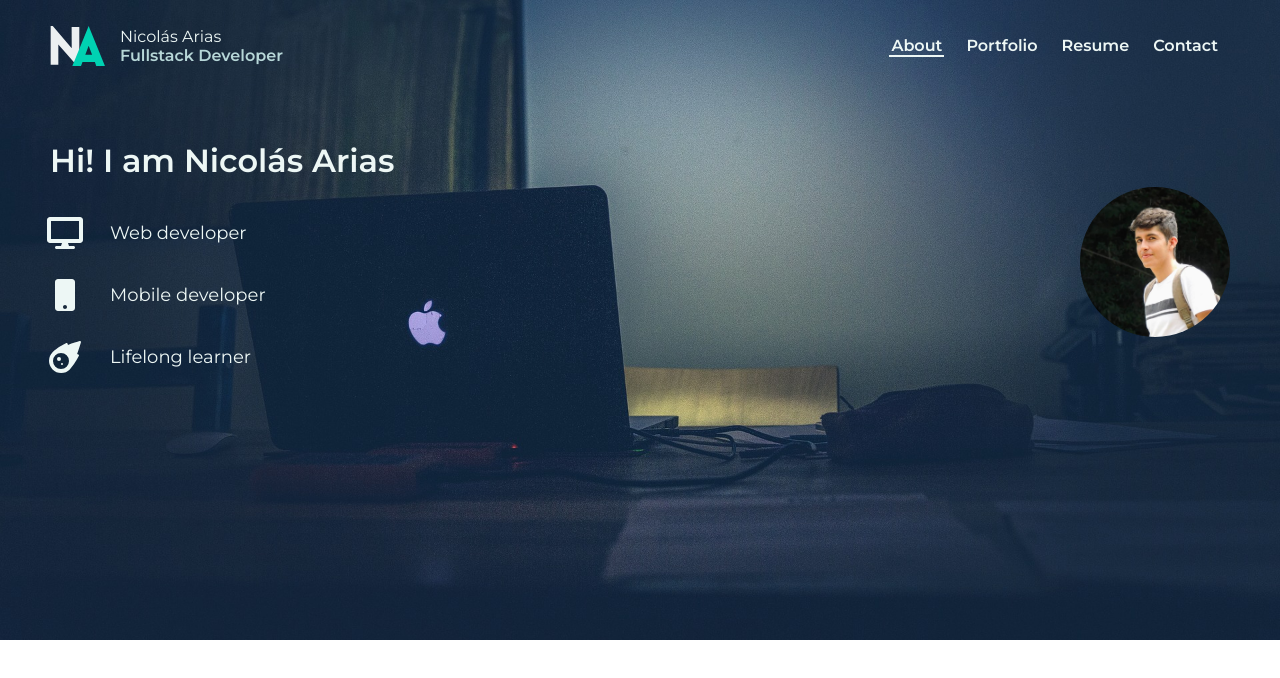
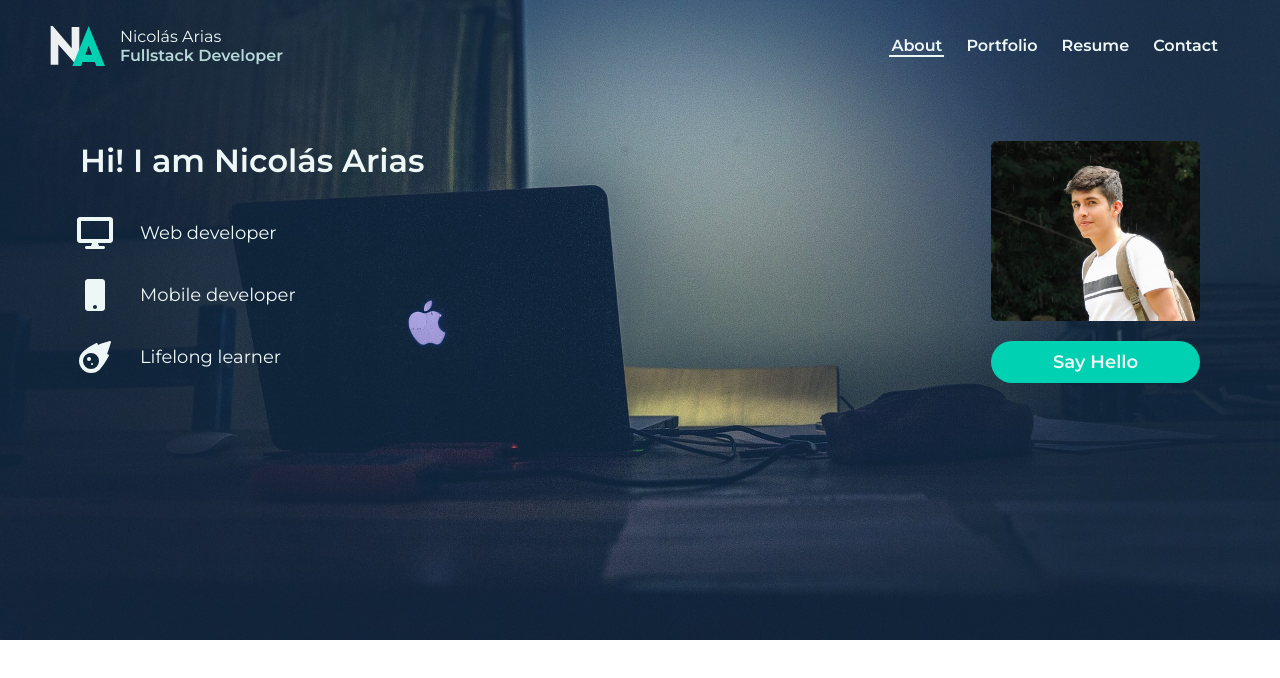
Before and after one commit to Narias1999/Narias1999.github.io, a React (Create React App) app: page / in a window 1280 px wide. Shown: the top 678 px of the page. Built offline with nearby package versions, Linux system fonts and the light colour scheme.

Commit message:
button component and heading about end

```diff
--- a/src/components/Button.js
+++ b/src/components/Button.js
@@ -1,8 +1,14 @@
 import React from "react";
 import styles from "./Button.module.css";
 
-function Button({}) {
-  return <button />;
+function Button({ text, click, block }) {
+  let buttonStyles = [styles.Button];
+  if (block) buttonStyles.push(styles.block);
+  return (
+    <button className={buttonStyles.join(" ")} onClick={click}>
+      {text}
+    </button>
+  );
 }
 
 export default Button;
--- a/src/components/Button.module.css
+++ b/src/components/Button.module.css
@@ -1,2 +1,19 @@
 .Button {
+  font-family: var(--fontFamily);
+  padding: 10px 40px;
+  border: 0;
+  border-radius: 50px;
+  font-size: 18px;
+  font-weight: bold;
+  cursor: pointer;
+  align-self: center;
+  background: var(--brand);
+  color: var(--white);
+  transition: 0.2s;
 }
+.Button.block {
+  width: 100%;
+}
+.Button:hover {
+  background: var(--brand-light);
+}
--- a/src/components/Heading.module.css
+++ b/src/components/Heading.module.css
@@ -1,5 +1,5 @@
 .Heading {
-  padding: 120px 50px;
+  padding: 120px 80px;
   box-sizing: border-box;
   background: url("../assets/hero.jpg");
   min-height: 80vh;
--- a/src/index.css
+++ b/src/index.css
@@ -2,14 +2,17 @@
   --primary: #204e5f;
   --secondary: #ff8984;
   --light: #273b82;
+  --brand: #00d1b2;
+  --brand-light: #08bdeb;
   --warn: #f6d55c;
   --white: #edf7f5;
   --gray: #b7d7d8;
+  --fontFamily: "Montserrat", "Segoe UI", "Roboto", "Oxygen", "Ubuntu",
+    "Cantarell", "Fira Sans", "Droid Sans", "Helvetica Neue", sans-serif;
 }
 
 body {
   margin: 0;
   padding: 0;
-  font-family: "Montserrat", "Segoe UI", "Roboto", "Oxygen", "Ubuntu",
-    "Cantarell", "Fira Sans", "Droid Sans", "Helvetica Neue", sans-serif;
+  font-family: var(--fontFamily);
 }
--- a/src/pages/About.js
+++ b/src/pages/About.js
@@ -3,6 +3,7 @@ import { FontAwesomeIcon } from "@fortawesome/react-fontawesome";
 import Heading from "./../components/Heading";
 import styles from "./About.module.css";
 import Foto from "./../assets/profile.jpg";
+import Button from "./../components/Button";
 
 const ListIcon = ({ name }) => (
   <div className={styles.ListIcon}>
@@ -34,6 +35,7 @@ class Home extends Component {
           </div>
           <figure>
             <img src={Foto} />
+            <Button text="Say Hello" block />
           </figure>
         </div>
       </Heading>
--- a/src/pages/About.module.css
+++ b/src/pages/About.module.css
@@ -6,14 +6,19 @@
 .HeadingContainer figure {
   margin: 0;
   display: flex;
-  justify-content: flex-end;
+  flex-direction: column;
+  justify-content: center;
+  max-width: 300px;
+  align-items: flex-end;
+  justify-self: end;
 }
 .HeadingContainer figure img {
-  width: 150px;
-  height: 150px;
-  border-radius: 50%;
+  width: 100%;
+  height: 180px;
+  border-radius: 6px;
   object-fit: cover;
   align-self: center;
+  margin-bottom: 20px;
 }
 .HeadingContainer ul {
   padding: 0;
```
